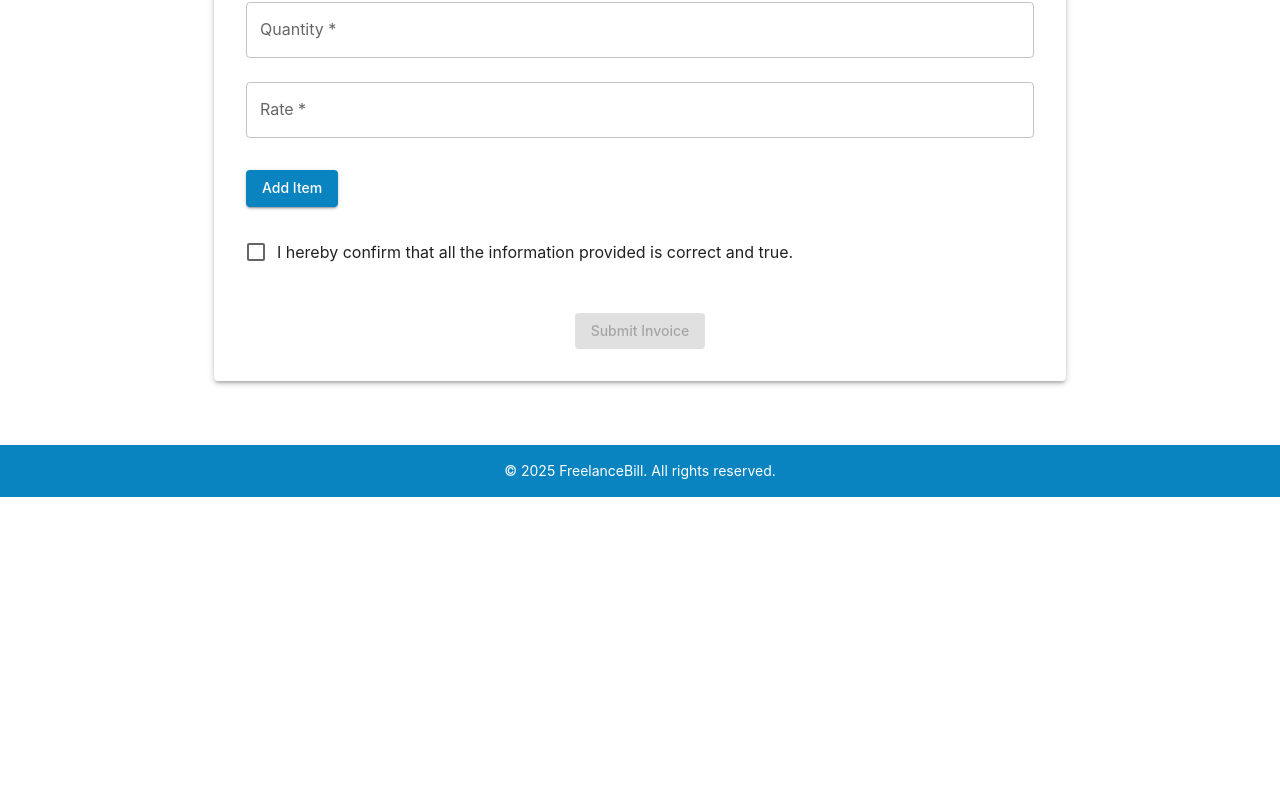
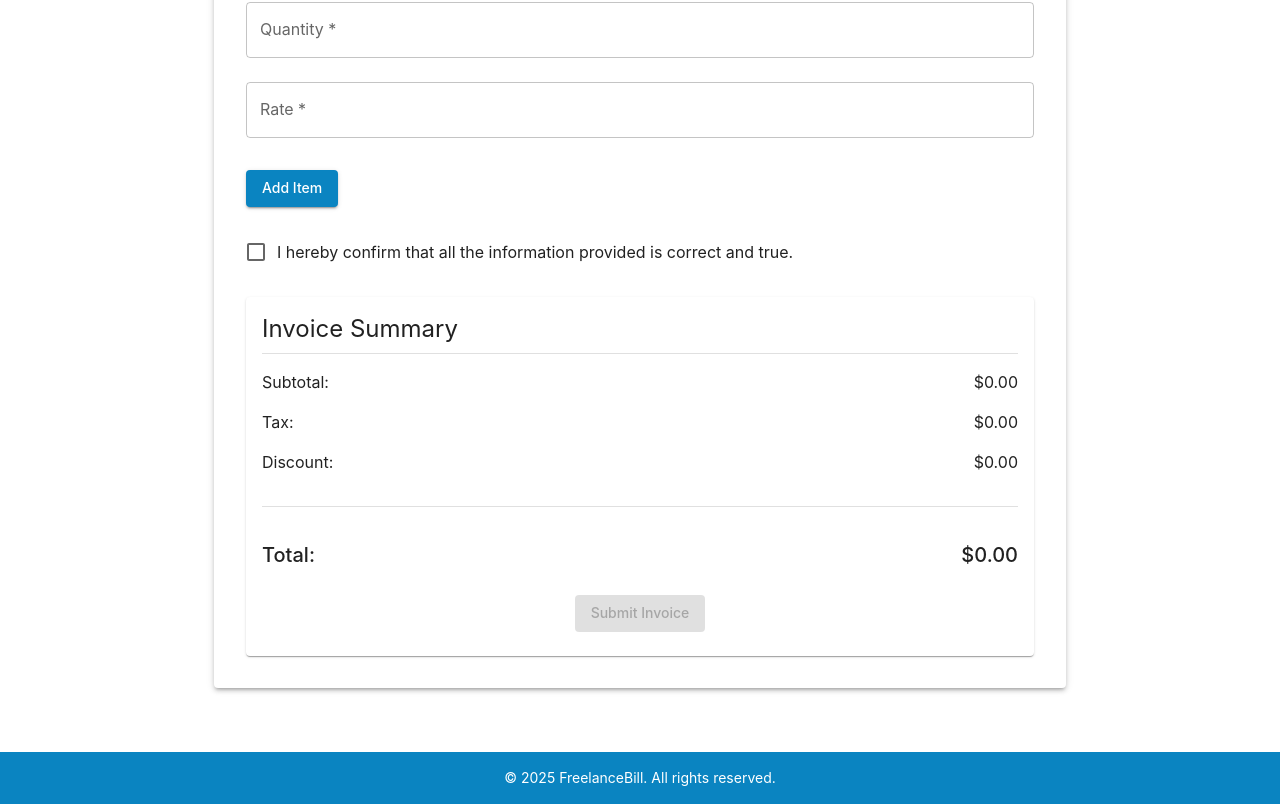
Before and after one commit to lcobiodata/freelance-bill, a React (Create React App) app in the folder frontend/: page /create-invoice in a window 1280 px wide. Shown: the part 895-1699 px from the top of the page. Before the commit the page ends 1392 px from the top, so only its background shows below. Built offline with nearby package versions, Linux system fonts and the light colour scheme; no server answers.

Commit message:
Add InvoiceSummary component and recalculate totals in CreateInvoice

```diff
--- a/frontend/src/components/CreateInvoice.js
+++ b/frontend/src/components/CreateInvoice.js
@@ -21,6 +21,7 @@ import {
 } from "@mui/material";
 import { Edit, Delete } from "@mui/icons-material"; // Import icons
 import { useNavigate } from "react-router-dom";
+import InvoiceSummary from "./InvoiceSummary"; // Import InvoiceSummary component
 
 const API_URL = process.env.REACT_APP_API_URL;
 
@@ -52,6 +53,15 @@ const CreateInvoice = () => {
   useEffect(() => {
     fetchClients();
   }, []);
+
+  useEffect(() => {
+    // Recalculate total amount whenever tax_amount, discount, or isConfirmed changes
+    const newSubtotal = invoice.items.reduce((sum, item) => sum + item.amount, 0);
+    const tax = parseFloat(invoice.tax_amount) || 0;
+    const discount = parseFloat(invoice.discount) || 0;
+    const newTotal = newSubtotal + tax - discount;
+    setInvoice((prevInvoice) => ({ ...prevInvoice, subtotal: newSubtotal, total_amount: newTotal }));
+  }, [invoice.tax_amount, invoice.discount, isConfirmed]);
 
   const fetchClients = async () => {
     const response = await fetch(`${API_URL}/clients`, {
@@ -118,12 +128,14 @@ const CreateInvoice = () => {
     setInvoice({ ...invoice, items: updatedItems, subtotal: newSubtotal, total_amount: newTotal });
 
     setNewItem({ description: "", quantity: "", rate: "", amount: "" });
+    setIsConfirmed(false); // Uncheck the disclaimer checkbox
   };
 
   // ✅ **Edit Item**
   const editItem = (index) => {
     setNewItem(invoice.items[index]);
     setEditIndex(index);
+    setIsConfirmed(false); // Uncheck the disclaimer checkbox
   };
 
   // ✅ **Delete Item**
@@ -135,6 +147,7 @@ const CreateInvoice = () => {
     const newTotal = newSubtotal + tax - discount;
 
     setInvoice({ ...invoice, items: updatedItems, subtotal: newSubtotal, total_amount: newTotal });
+    setIsConfirmed(false); // Uncheck the disclaimer checkbox
   };
 
   // Validate before submission
@@ -281,12 +294,7 @@ const CreateInvoice = () => {
               label="I hereby confirm that all the information provided is correct and true."
               sx={{ mt: 3 }}
             />
-
-        <Box sx={{ display: "flex", justifyContent: "center", mt: 5 }}>
-          <Button variant="contained" color="secondary" onClick={handleSubmit} disabled={!isConfirmed || isRedirecting}>
-            Submit Invoice
-          </Button>
-        </Box>
+            <InvoiceSummary invoice={invoice} isConfirmed={isConfirmed} handleSubmit={handleSubmit} />
           </>
         )}
       </Paper>
```
Lines whose indentation alone changed are shown as unchanged.
